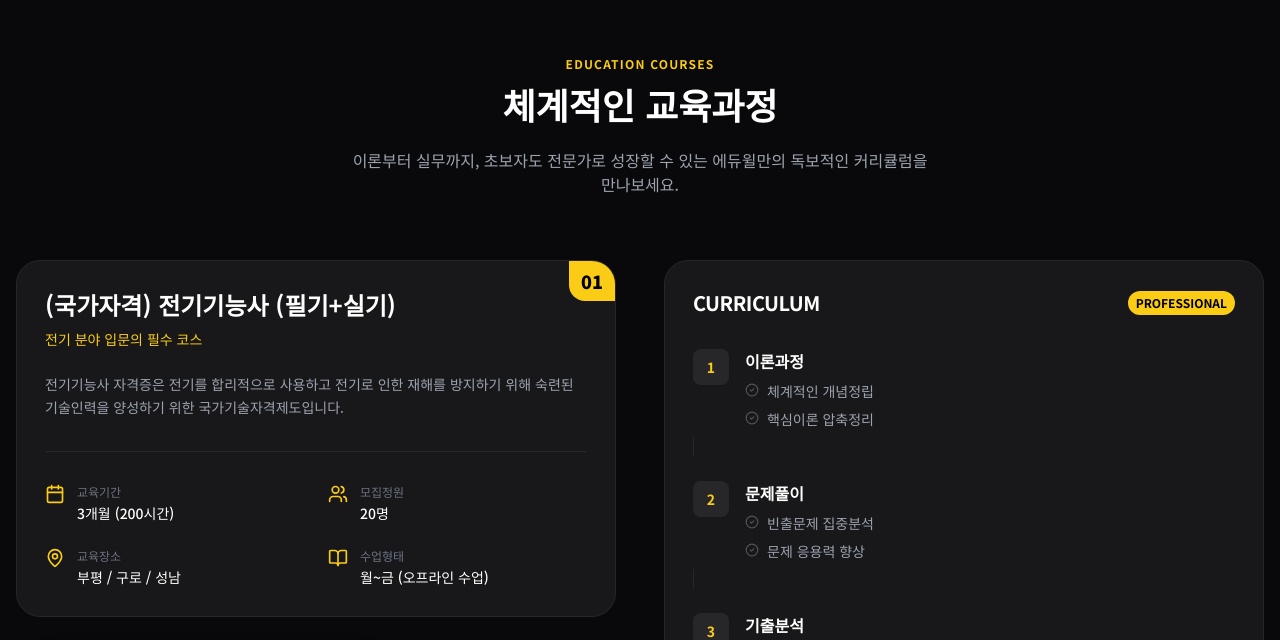
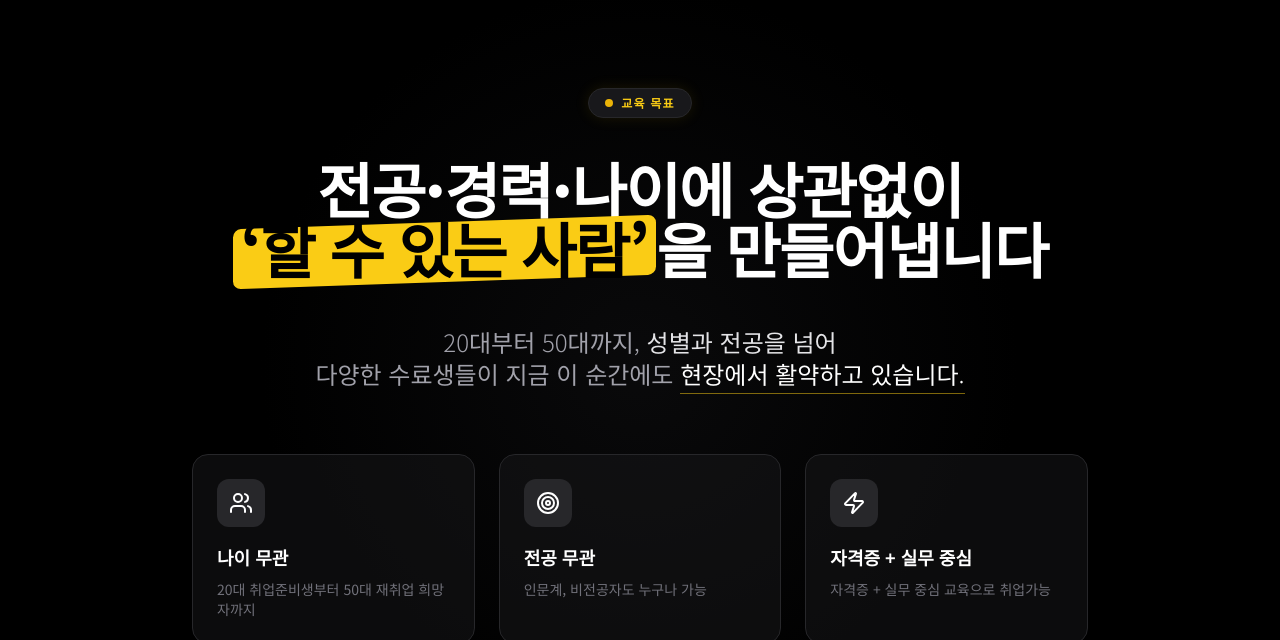
Before and after one commit to dvdkkk/electricity_eduwill, a React (Vite) app: page / in a window 1280 px wide. Shown: the part 840-1480 px from the top of the page. Built offline with nearby package versions, Linux system fonts and the light colour scheme.

Commit message:
feat: Add introduction section
Introduces a new section to the homepage that highlights the educational goals and target audience of the training program. This section aims to clearly communicate who the courses are for and what they can achieve.

```diff
--- a/App.tsx
+++ b/App.tsx
@@ -1,6 +1,7 @@
 import React from 'react';
 import { Navigation } from './components/Navigation';
 import { Hero } from './components/Hero';
+import { IntroSection } from './components/IntroSection';
 import { CourseSection } from './components/CourseSection';
 import { VisionSection } from './components/VisionSection';
 import { EmploymentSection } from './components/EmploymentSection';
@@ -13,6 +14,7 @@ function App() {
       <Navigation />
       <main>
         <Hero />
+        <IntroSection />
         <CourseSection />
         <VisionSection />
         <EmploymentSection />
--- /dev/null
+++ b/components/IntroSection.tsx
@@ -0,0 +1,68 @@
+import React from 'react';
+import { Users, Zap, Target } from 'lucide-react';
+
+export const IntroSection: React.FC = () => {
+  return (
+    <section className="py-24 md:py-32 bg-black relative border-b border-zinc-900">
+      {/* Background Gradients */}
+      <div className="absolute top-0 inset-x-0 h-px bg-gradient-to-r from-transparent via-zinc-800 to-transparent opacity-50"></div>
+      <div className="absolute bottom-0 inset-x-0 h-px bg-gradient-to-r from-transparent via-zinc-800 to-transparent opacity-50"></div>
+      <div className="absolute inset-0 bg-[radial-gradient(circle_at_center,_var(--tw-gradient-stops))] from-zinc-900/40 via-black to-black pointer-events-none"></div>
+
+      <div className="container mx-auto px-4 relative z-10">
+        <div className="max-w-4xl mx-auto text-center">
+
+          {/* Top Badge */}
+          <div className="inline-flex items-center gap-2 px-4 py-1.5 rounded-full bg-zinc-900 border border-zinc-800 text-yellow-400 mb-10 shadow-[0_0_15px_rgba(250,204,21,0.1)]">
+            <span className="relative flex h-2 w-2">
+              <span className="animate-ping absolute inline-flex h-full w-full rounded-full bg-yellow-400 opacity-75"></span>
+              <span className="relative inline-flex rounded-full h-2 w-2 bg-yellow-500"></span>
+            </span>
+            <span className="text-xs font-bold tracking-widest uppercase">교육 목표</span>
+          </div>
+
+          {/* Main Headline */}
+          <h2 className="text-3xl md:text-5xl lg:text-6xl font-black text-white leading-[1.3] md:leading-[1.2] mb-12 tracking-tight break-keep">
+            전공·경력·나이에 상관없이<br />
+            <span className="relative inline-block px-2">
+                <span className="absolute inset-0 bg-yellow-400 -skew-y-2 rounded-lg transform translate-y-1"></span>
+                <span className="relative text-black">‘할 수 있는 사람’</span>
+            </span>을<br className="md:hidden"/> 만들어냅니다
+          </h2>
+
+          {/* Description */}
+          <p className="text-lg md:text-2xl text-zinc-400 font-light leading-relaxed mb-16 break-keep">
+            20대부터 50대까지, <span className="text-zinc-200 font-medium">성별과 전공을 넘어</span><br className="hidden md:block" />
+            다양한 수료생들이 지금 이 순간에도 <span className="text-white border-b border-yellow-400/50 pb-0.5">현장에서 활약하고 있습니다.</span>
+          </p>
+
+          {/* Stats / Icons Grid */}
+          <div className="grid grid-cols-1 md:grid-cols-3 gap-6 text-left">
+            <div className="bg-zinc-900/50 border border-zinc-800 p-6 rounded-2xl hover:border-yellow-400/30 transition-colors group">
+              <div className="w-12 h-12 bg-zinc-800 rounded-xl flex items-center justify-center text-white mb-4 group-hover:bg-yellow-400 group-hover:text-black transition-colors">
+                <Users size={24} />
+              </div>
+              <h3 className="text-white font-bold text-lg mb-2">나이 무관</h3>
+              <p className="text-zinc-500 text-sm">20대 취업준비생부터 50대 재취업 희망자까지</p>
+            </div>
+            <div className="bg-zinc-900/50 border border-zinc-800 p-6 rounded-2xl hover:border-yellow-400/30 transition-colors group">
+              <div className="w-12 h-12 bg-zinc-800 rounded-xl flex items-center justify-center text-white mb-4 group-hover:bg-yellow-400 group-hover:text-black transition-colors">
+                <Target size={24} />
+              </div>
+              <h3 className="text-white font-bold text-lg mb-2">전공 무관</h3>
+              <p className="text-zinc-500 text-sm">인문계, 비전공자도 누구나 가능</p>
+            </div>
+            <div className="bg-zinc-900/50 border border-zinc-800 p-6 rounded-2xl hover:border-yellow-400/30 transition-colors group">
+              <div className="w-12 h-12 bg-zinc-800 rounded-xl flex items-center justify-center text-white mb-4 group-hover:bg-yellow-400 group-hover:text-black transition-colors">
+                <Zap size={24} />
+              </div>
+              <h3 className="text-white font-bold text-lg mb-2">자격증 + 실무 중심</h3>
+              <p className="text-zinc-500 text-sm">자격증 + 실무 중심 교육으로 취업가능</p>
+            </div>
+          </div>
+
+        </div>
+      </div>
+    </section>
+  );
+};
```
